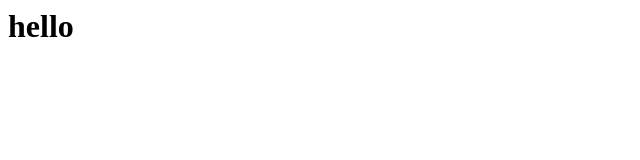
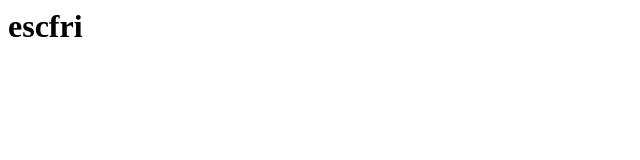
Before and after one commit to escfri/init, a plain HTML site: page index.html in a window 1280 px wide. Shown: the full height of the page, 0-640 px from the left. Drawn offline with Linux system fonts and the light colour scheme.

Commit message:
Update index.html

```diff
--- a/index.html
+++ b/index.html
@@ -1 +1 @@
-<h1>hello</h1>
+<h1>escfri</h1>
```
